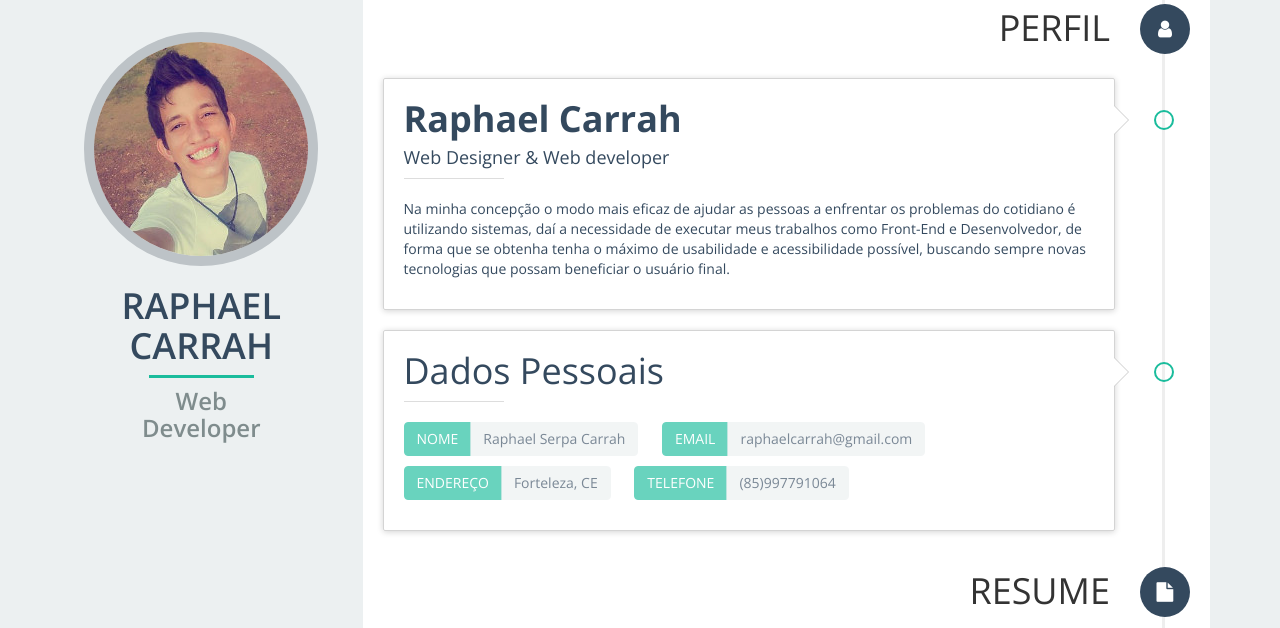
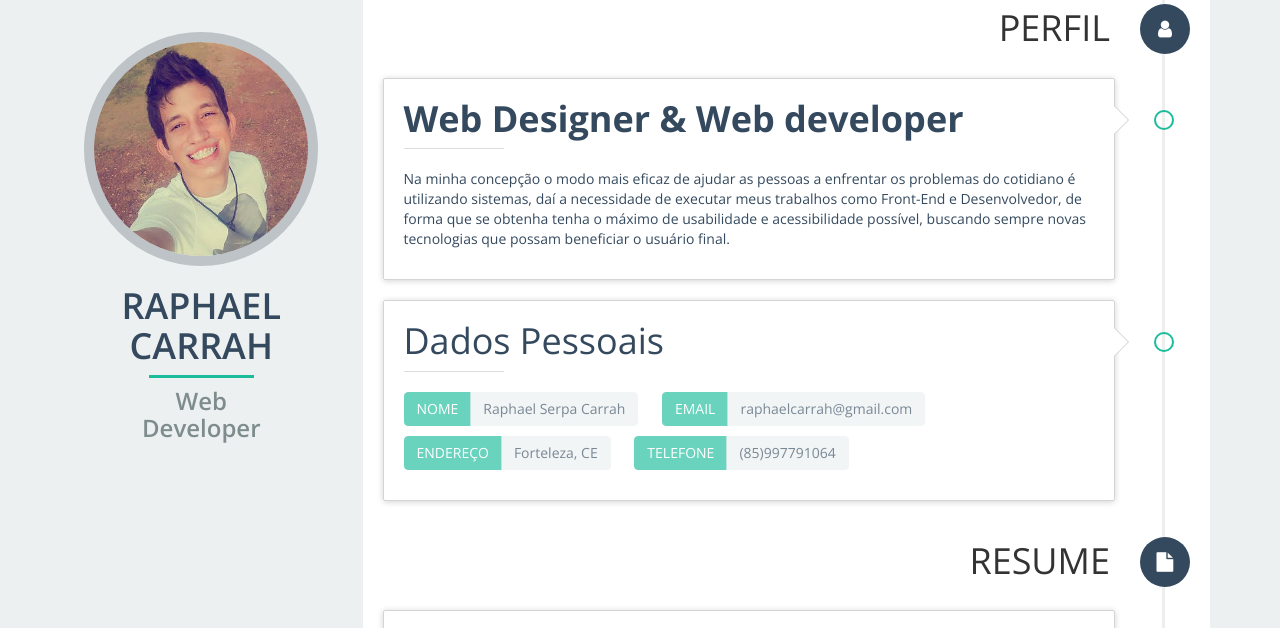
Before and after one commit to RaphaelCarrah/raphaelcarrah.github.com, a plain HTML site: page index.html in a window 1280 px wide. Shown: the part 113-741 px from the top of the page. Drawn offline with nearby package versions, Linux system fonts and the light colour scheme; files whose address does not match are found by name.

Commit message:
Alterando titulo do header

```diff
--- a/index.html
+++ b/index.html
@@ -76,8 +76,8 @@
 					        <li id="profile">
 					          	<div class="timeline-badge primary"></div>
 					          	<div class="timeline-panel">
-					          		<h1><strong>Raphael Carrah</strong></h1>
-					          		<h4>Web Designer & Web developer</h4>
+					          		<h1><strong>Web Designer & Web developer</strong></h1>
+
 					          		<div class="hr-left"></div>
 
 					          		<p>Na minha concepção o modo mais eficaz de ajudar as pessoas a enfrentar os problemas do cotidiano é utilizando sistemas, daí a necessidade de executar meus trabalhos como Front-End e Desenvolvedor, de forma que se obtenha tenha o máximo de usabilidade e acessibilidade possível, buscando sempre novas tecnologias que possam beneficiar o usuário final.</p>
```
